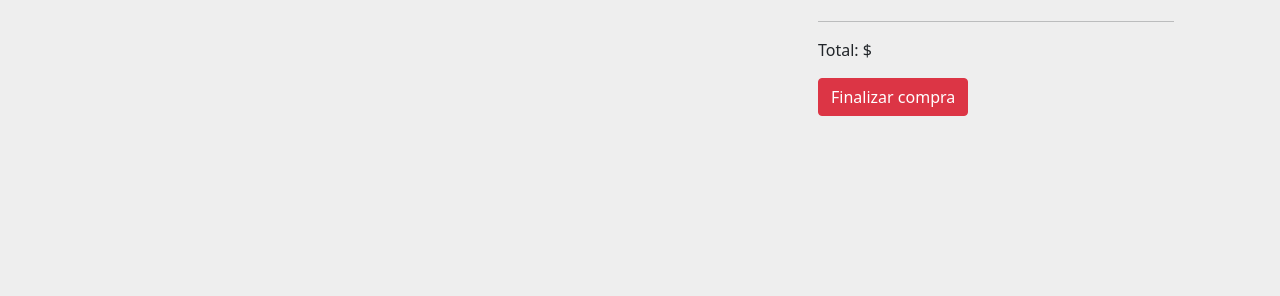
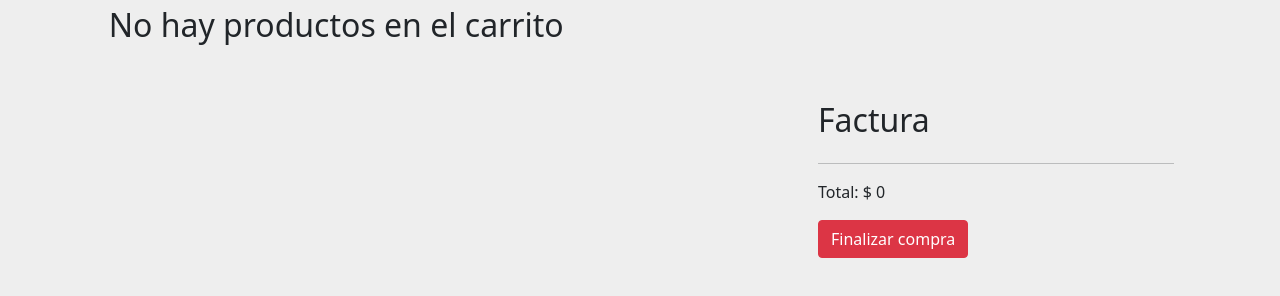
Before and after one commit to MaxiRod30/ventasArticulos, a plain HTML site: page pedidos.html in a window 1280 px wide. Shown: the part 106-402 px from the top of the page. Drawn offline with Linux system fonts and the light colour scheme; some packages are replaced by stand-ins of ours; files that its build step writes are made by us from their sources; a script that the page names is missing.

Commit message:
Update pedidos.html

```diff
--- a/pedidos.html
+++ b/pedidos.html
@@ -8,9 +8,9 @@
 
     <title>INSOTEC</title>
     <!-- Bootstrap core CSS -->
-    <link href="../ventasArtculos/asset/dist/css/bootstrap.min.css" rel="stylesheet">
-    <link href="../ventasArtculos/css/headers.css" rel="stylesheet">
-    <link href="../ventasArtculos/css/cardVenta.css" rel="stylesheet">
+    <link href="../ventasArticulos/asset/dist/css/bootstrap.min.css" rel="stylesheet">
+    <link href="../ventasArticulos/css/headers.css" rel="stylesheet">
+    <link href="../ventasArticulos/css/cardVenta.css" rel="stylesheet">
 
     <style>
         .bd-placeholder-img {
@@ -143,9 +143,9 @@
     <script src="//cdn.jsdelivr.net/npm/sweetalert2@11"></script>
     <!--Archivos JS propios-->
     <!--importante el orden-->
-    <script src="../ventasArtculos/js/class.js"></script>
-    <script src="../ventasArtculos/js/carrito.js"></script>
-    <script src="../ventasArtculos/js/pedido.js"></script>
+    <script src="../ventasArticulos/js/class.js"></script>
+    <script src="../ventasArticulos/js/carrito.js"></script>
+    <script src="../ventasArticulos/js/pedido.js"></script>
 
 
 </body>
```
